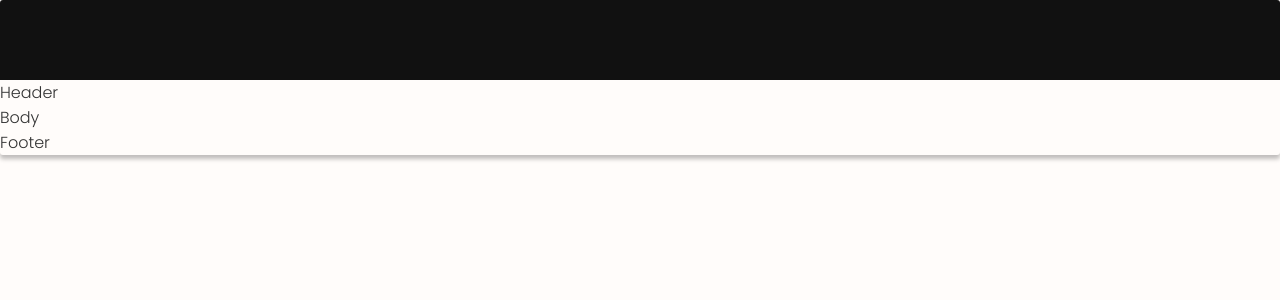
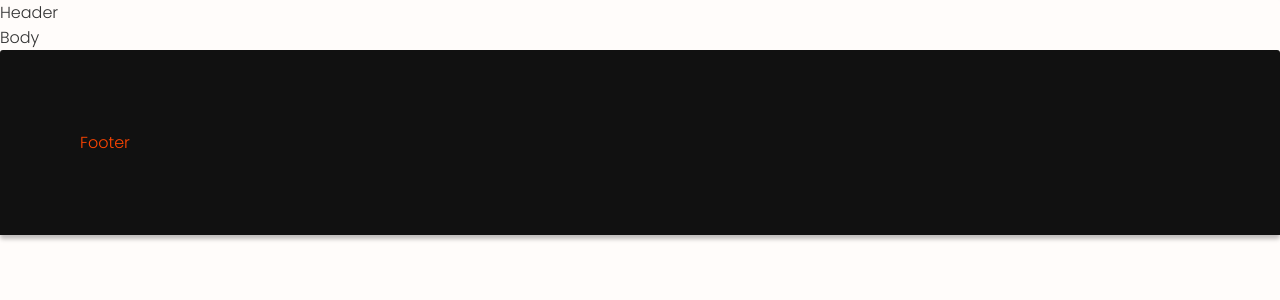
Before and after one commit to Nimira43/Mnemosyne, a React (Vite) app: page / in a window 1280 px wide. Shown: the top 300 px of the page. Built offline with nearby package versions, Linux system fonts and the light colour scheme; a web font is replaced by a local one.

Commit message:
Rearranging mark up in Card. Added added footer-container styling.

```diff
--- a/src/components/Card.jsx
+++ b/src/components/Card.jsx
@@ -4,11 +4,12 @@ import { Header } from './Header'
 
 export function Card() {
   return (
-    <div className='container'>
-      <div className='main'></div>
+    <div className='card-container'>
       <Header />
       <Body />
-      <Footer />
+      <div className='card-main'>
+        <Footer />
+      </div>
     </div>
   )
 }
--- a/src/index.css
+++ b/src/index.css
@@ -36,14 +36,18 @@ body {
   text-transform: uppercase;
 }
 
-.container {
+.card-container {
   box-shadow: 0 4px 4px 0px rgba(0, 0, 0, 0.25);
   border-radius: 3px;
 }
 
-.main {
+.card-main {
   background-color: var(--dark);
   color: var(--main);
   border-radius: 3px 3px 0 0;
   padding: 40px;
 }
+
+.footer-container {
+  padding: 40px;
+}
```
